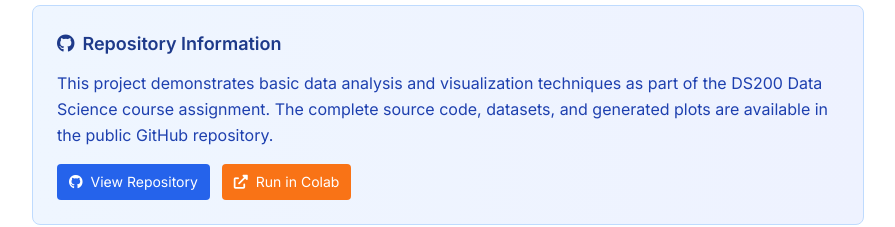
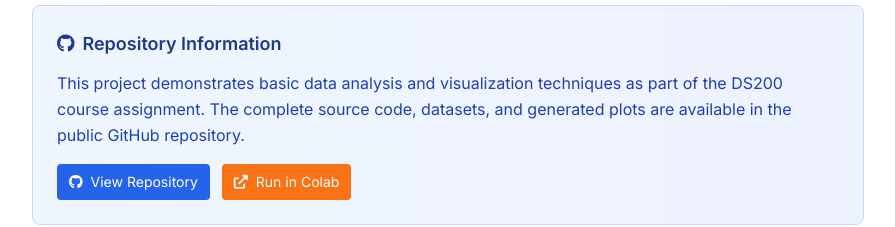
Before and after one commit to harsh-kmr/harsh-kmr.github.io, a plain HTML site: page visualizations.html in a window 1280 px wide. Shown: the part 3652-3879 px from the top of the page, without its empty margins (192-1087 px from the left). Drawn offline with nearby package versions, Linux system fonts and the light colour scheme.

Commit message:
typo fix

```diff
--- a/visualizations.html
+++ b/visualizations.html
@@ -251,7 +251,7 @@
                         <i class="fab fa-github mr-2"></i>Repository Information
                     </h3>
                     <p class="text-blue-800 mb-4">
-                        This project demonstrates basic data analysis and visualization techniques as part of the DS200 Data Science course assignment.
+                        This project demonstrates basic data analysis and visualization techniques as part of the DS200 course assignment.
                         The complete source code, datasets, and generated plots are available in the public GitHub repository.
                     </p>
                     <div class="flex flex-wrap gap-3">
```
